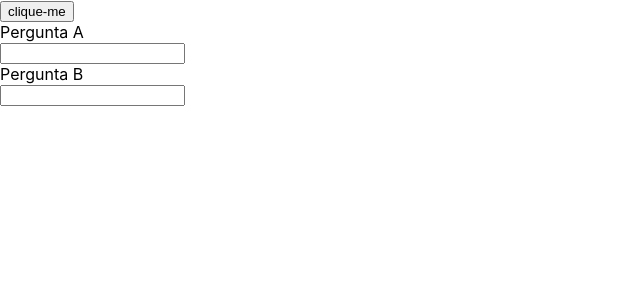
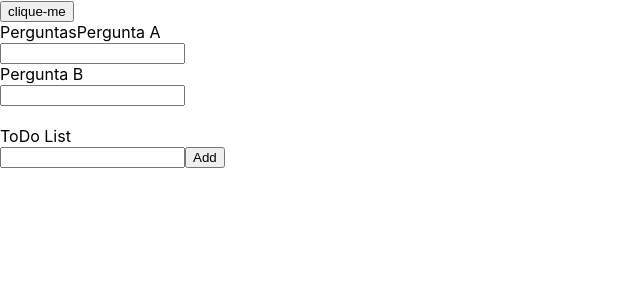
Before and after one commit to hstrada/readit-readme-generator, a React (Create React App) app in the folder rhex/: page / in a window 1280 px wide. Shown: the top 300 px of the page, without its empty margins (0-640 px from the left). Built offline with nearby package versions, Linux system fonts and the light colour scheme.

Commit message:
feat: initial creation of todolist

```diff
--- a/rhex/src/App.tsx
+++ b/rhex/src/App.tsx
@@ -1,4 +1,4 @@
-import React, { useState } from 'react';
+import React, { useState, FormEvent } from 'react';
 
 const TextInput = ({
   value,
@@ -27,6 +27,8 @@ const App = () => {
   ];
 
   const [values, setValues] = useState(questions);
+  const [todoItem, setTodoItem] = useState('');
+  const [todoList, setTodoList] = useState<Array<string>>([]);
 
   const handleQA = (e: React.ChangeEvent<HTMLInputElement>, index: number) => {
     const allQA = [...values];
@@ -51,12 +53,19 @@ const App = () => {
     element.click();
 
     document.body.removeChild(element);
-  }
+  };
+
+  const handleTodoList = (event: FormEvent<HTMLFormElement>) => {
+    event.preventDefault();
+    setTodoList([...todoList.concat(todoItem)]);
+    setTodoItem('');
+  };
 
   return (
     <div>
       <button onClick={() => download()}>clique-me</button>
       <br />
+      Perguntas
       {values.map((value, index) => {
         console.log(value);
         return (
@@ -70,6 +79,21 @@ const App = () => {
           </label>
         );
       })}
+      <br />
+      ToDo List
+      <br />
+      <form onSubmit={handleTodoList}>
+        <input
+          type="text"
+          value={todoItem}
+          onChange={e => setTodoItem(e.target.value)}
+        />
+        <input type="submit" value="Add" />
+      </form>
+      <br />
+      {todoList.map((element, index) => (
+        <li key={index}>{element}</li>
+      ))}
     </div>
   );
 };
```
